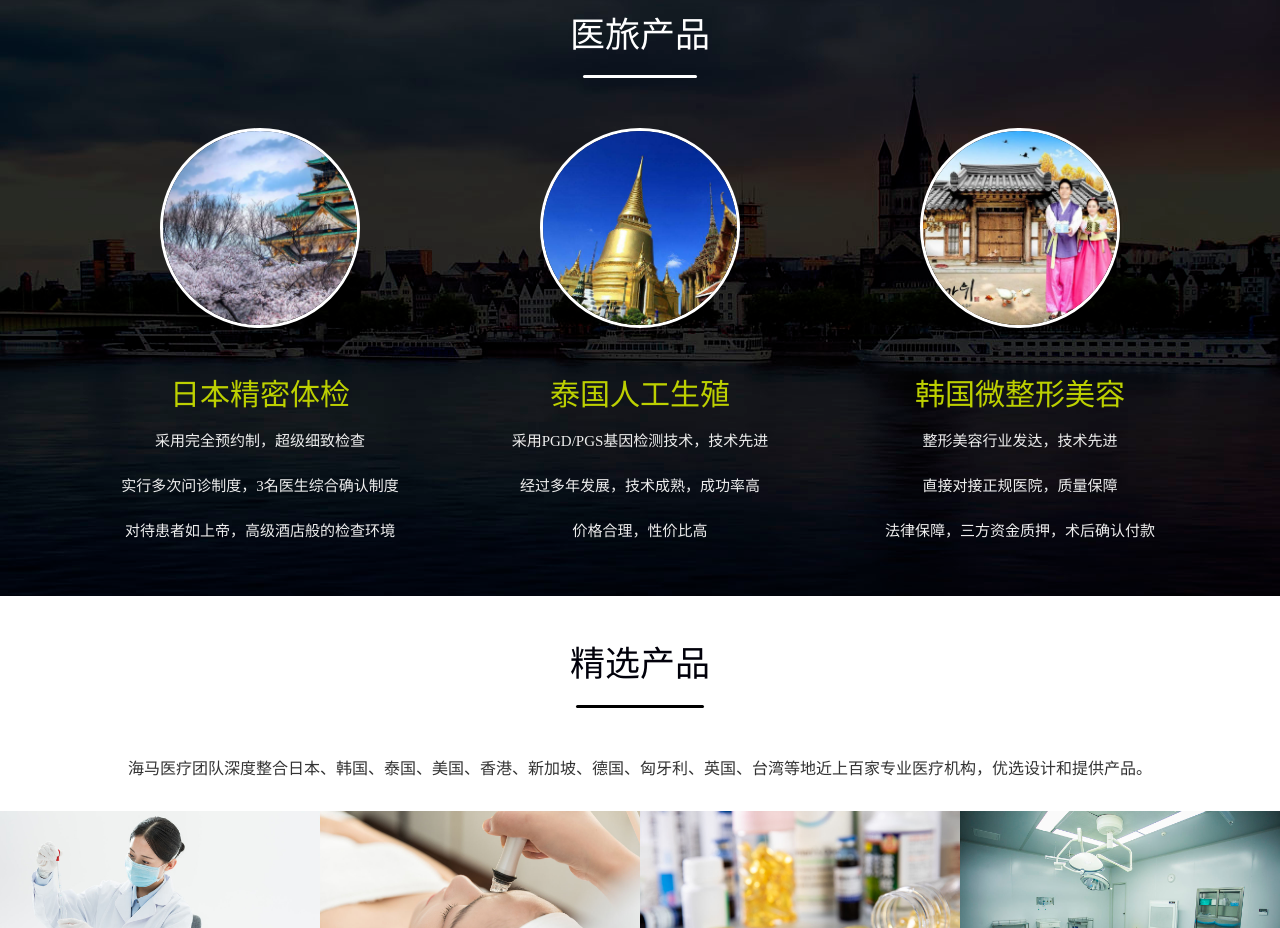
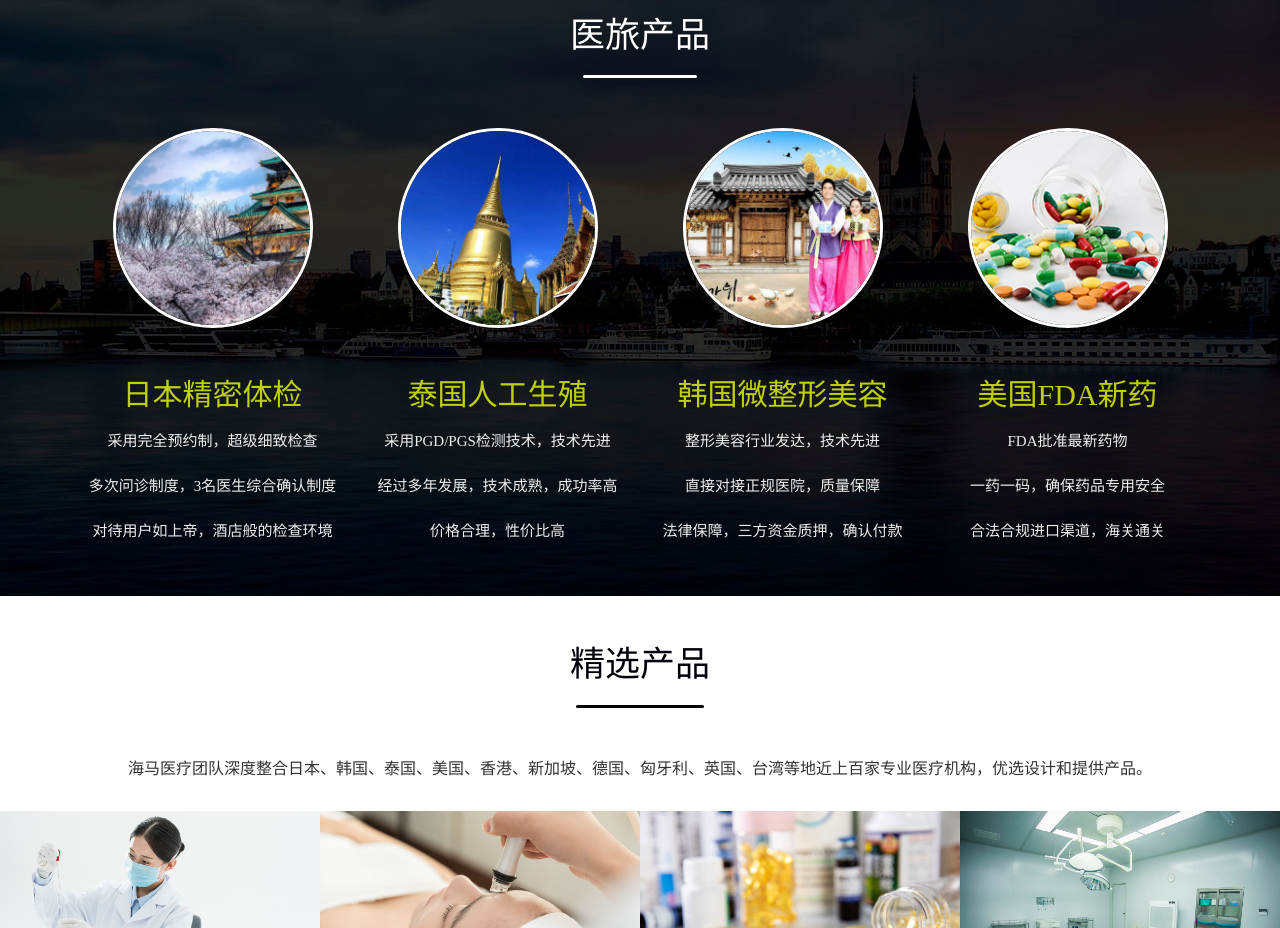
Before and after one commit to liuxh163/hmsite1, a plain HTML site: page index.html in a window 1280 px wide. Shown: the part 1560-2488 px from the top of the page. Drawn offline with Linux system fonts and the light colour scheme; files whose address does not match are found by name.

Commit message:
add new fda

```diff
--- a/index.html
+++ b/index.html
@@ -140,20 +140,25 @@
 		<div class="container">
 			<h1>医旅产品</h1>
 			<div class="w3-agileitswhiteline"></div>
-			<div class="col-md-4 col-sm-4 real-w3grid">
+			<div class="col-md-3 col-sm-3 real-w3grid">
 				<img src="images/i11.png" alt="Veg Mores">
 				<h3>日本精密体检</h3>
-				<p>采用完全预约制，超级细致检查</p><p>实行多次问诊制度，3名医生综合确认制度</p><p>对待患者如上帝，高级酒店般的检查环境</p>
+				<p>采用完全预约制，超级细致检查</p><p>多次问诊制度，3名医生综合确认制度</p><p>对待用户如上帝，酒店般的检查环境</p>
 			</div>
-			<div class="col-md-4 col-sm-4 real-w3grid">
+			<div class="col-md-3 col-sm-3 real-w3grid">
 				<img src="images/i21.png" alt="Veg Mores">
 				<h3>泰国人工生殖</h3>
-				<p>采用PGD/PGS基因检测技术，技术先进</p><p>经过多年发展，技术成熟，成功率高</p><p>价格合理，性价比高</p>
+				<p>采用PGD/PGS检测技术，技术先进</p><p>经过多年发展，技术成熟，成功率高</p><p>价格合理，性价比高</p>
 			</div>
-			<div class="col-md-4 col-sm-4 real-w3grid">
+			<div class="col-md-3 col-sm-3 real-w3grid">
 				<img src="images/i31.png" alt="Veg Mores">
 				<h3>韩国微整形美容</h3>
-				<p>整形美容行业发达，技术先进</p><p>直接对接正规医院，质量保障</p><p>法律保障，三方资金质押，术后确认付款</p>
+				<p>整形美容行业发达，技术先进</p><p>直接对接正规医院，质量保障</p><p>法律保障，三方资金质押，确认付款</p>
+			</div>
+			<div class="col-md-3 col-sm-3 real-w3grid">
+				<img src="images/i41.png" alt="Veg Mores">
+				<h3>美国FDA新药</h3>
+				<p>FDA批准最新药物</p><p>一药一码，确保药品专用安全</p><p>合法合规进口渠道，海关通关</p>
 			</div>
 			<div class="clearfix"></div>
 		</div>
```
Also changed, not shown: images/about-2.jpg, images/about-4.jpg, images/i41.png (added).
